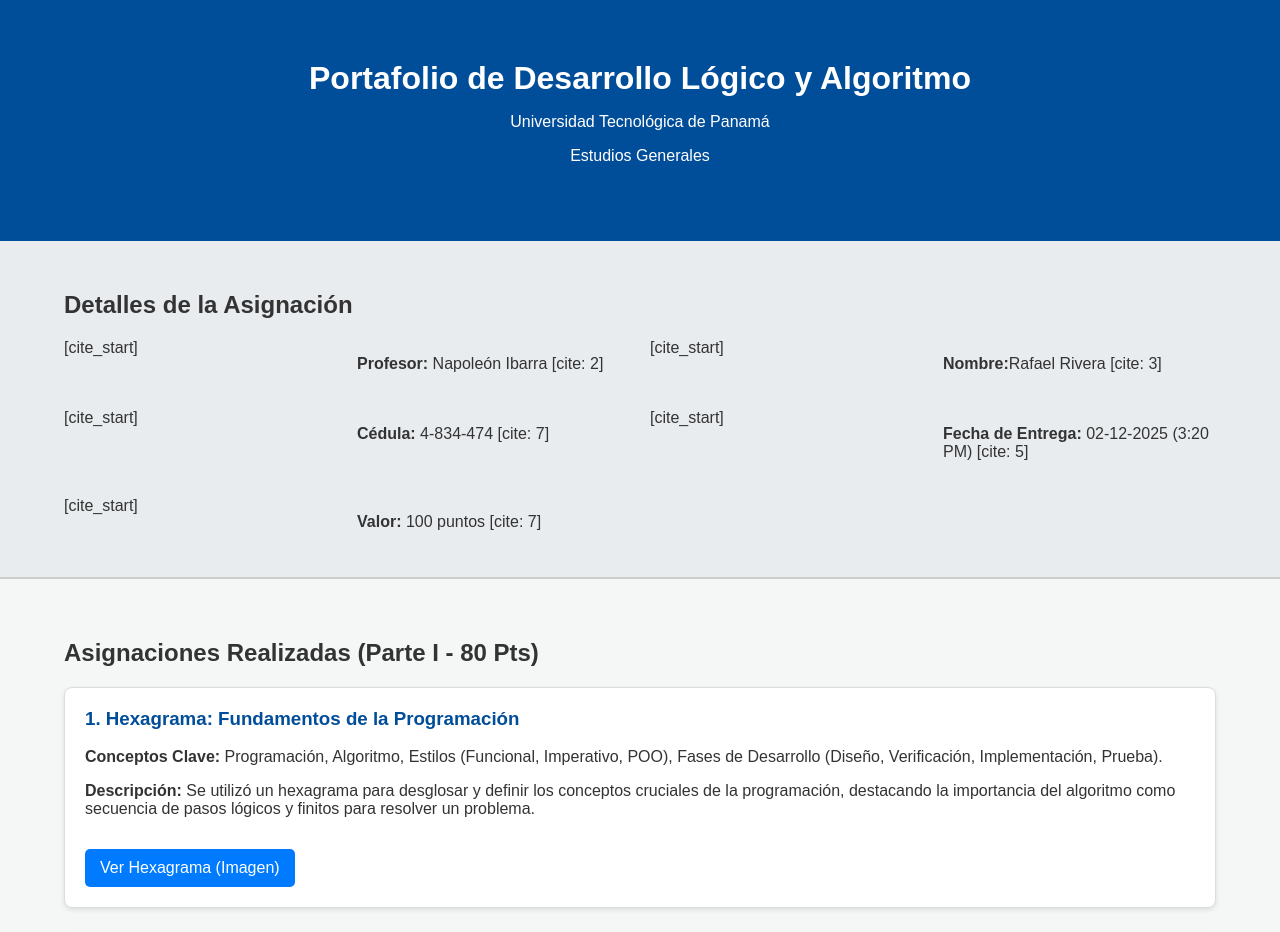
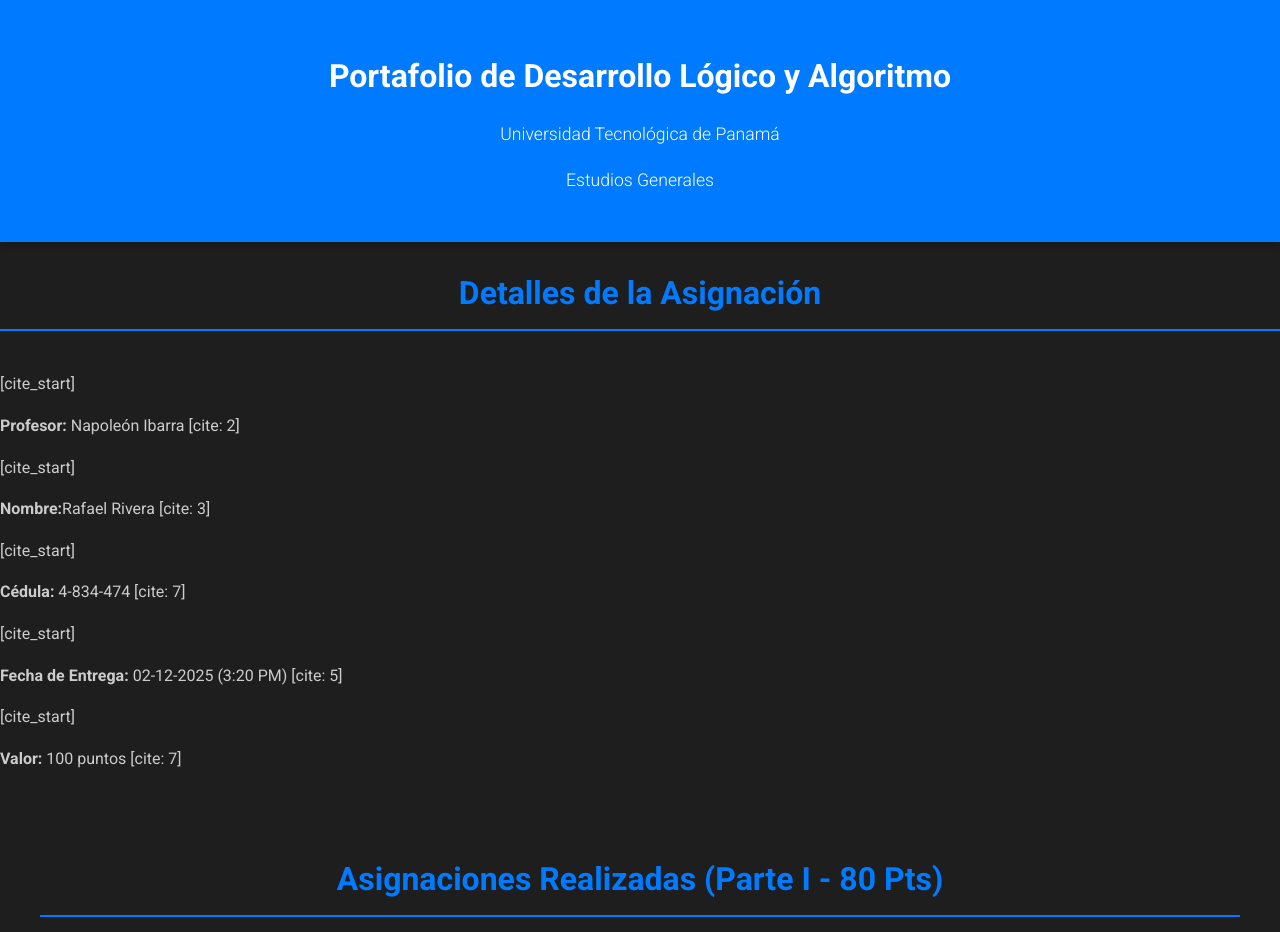
Before and after one commit to riveraeliud2905-rerg/Portafolio_Rafael-Rivera, a plain HTML site: page index.html in a window 1280 px wide. Shown: the top 932 px of the page. Drawn offline with Linux system fonts and the light colour scheme.

Commit message:
Add files via upload

```diff
--- a/Style.css
+++ b/Style.css
@@ -1,75 +1,118 @@
-/* Estilos Base */
+/* Importar tipografía moderna */
+@import url('https://fonts.googleapis.com/css2?family=Roboto:wght@300;400;700&display=swap');
+
+/* --- ESTILOS GENERALES Y ENCABEZADO --- */
 body {
-    font-family: sans-serif;
+    font-family: 'Roboto', sans-serif;
+    background-color: #1e1e1e; /* Fondo oscuro (look tech) */
+    color: #cccccc; /* Texto gris claro */
     margin: 0;
     padding: 0;
-    background-color: #f4f7f6;
-    color: #333;
+    line-height: 1.6;
 }
 
-header.hero {
-    background-color: #004d99; /* Azul de UTP */
+header {
+    background-color: #007bff; /* Azul brillante */
     color: white;
-    padding: 60px 20px;
+    padding: 30px 0;
     text-align: center;
+    box-shadow: 0 4px 6px rgba(0, 0, 0, 0.2);
 }
 
-header.hero h1 {
-    margin: 0 0 10px;
+header h1 {
+    margin-bottom: 5px;
+    font-weight: 700;
 }
 
-/* Sección de Información General */
-section.info {
-    padding: 30px 5%;
-    background-color: #e9ecef;
-    border-bottom: 2px solid #ccc;
+header p {
+    font-size: 1.1em;
+    font-weight: 300;
 }
 
-.info-grid {
-    display: grid;
-    grid-template-columns: repeat(auto-fit, minmax(250px, 1fr));
-    gap: 20px;
+/* --- SECCIÓN PRINCIPAL Y TÍTULOS --- */
+.assignments-section {
+    padding: 40px 20px;
+    max-width: 1200px;
+    margin: 0 auto; /* Centrar el contenido */
 }
 
-/* Sección de Asignaciones/Proyectos */
-main.assignments-section {
-    padding: 40px 5%;
+h2 {
+    color: #007bff; /* Título de la sección en azul */
+    text-align: center;
+    margin-bottom: 40px;
+    font-size: 2em;
+    border-bottom: 2px solid #007bff;
+    padding-bottom: 10px;
 }
 
+/* --- ESTILO DE LAS TARJETAS (NUEVO DISEÑO) --- */
 .assignment-card {
-    background-color: white;
-    border: 1px solid #ddd;
+    background-color: #252525; /* Fondo de tarjeta un poco más claro que el body */
+    padding: 25px;
+    margin-bottom: 25px;
     border-radius: 8px;
-    padding: 20px;
-    margin-bottom: 25px;
-    box-shadow: 0 2px 5px rgba(0,0,0,0.1);
+    box-shadow: 0 4px 8px rgba(0, 0, 0, 0.3); /* Sombra suave */
+    border-left: 5px solid #007bff; /* Barra de color en el lateral */
+    transition: transform 0.3s ease-in-out, box-shadow 0.3s ease-in-out;
+}
+
+/* EFECTO INTERACTIVO: Flotar al pasar el mouse */
+.assignment-card:hover {
+    transform: translateY(-5px); /* Se mueve ligeramente hacia arriba */
+    box-shadow: 0 10px 20px rgba(0, 0, 0, 0.5); /* Sombra más pronunciada */
 }
 
 .assignment-card h3 {
-    color: #004d99;
+    color: #00bfff; /* Título de la tarjeta en azul claro */
     margin-top: 0;
+    border-bottom: 1px dashed #333;
+    padding-bottom: 10px;
 }
 
+.assignment-card ul {
+    list-style-type: none;
+    padding-left: 0;
+}
+
+/* --- ESTILO DEL BLOQUE DE CÓDIGO (PRE) --- */
+pre {
+    background-color: #1a1a1a; /* Fondo muy oscuro para el código */
+    color: #a9b7c6; /* Texto de código legible */
+    border: 1px solid #333;
+    padding: 15px;
+    margin: 15px 0;
+    overflow-x: auto; /* Permite desplazamiento si el código es largo */
+    border-radius: 4px;
+    font-size: 0.9em;
+}
+
+code {
+    font-family: Consolas, monospace;
+}
+
+/* --- ESTILO DE BOTÓN (LINK DE ARCHIVOS) --- */
 .btn {
     display: inline-block;
-    background-color: #007bff; /* Azul de botón */
+    background-color: #007bff;
     color: white;
-    padding: 10px 15px;
+    padding: 10px 20px;
     text-decoration: none;
     border-radius: 5px;
     margin-top: 15px;
-    transition: background-color 0.3s;
+    transition: background-color 0.3s ease;
+    font-weight: 700;
 }
 
 .btn:hover {
-    background-color: #0056b3;
+    background-color: #0056b3; /* Color más oscuro al pasar el mouse */
 }
 
-/* Pie de página */
+/* --- PIE DE PÁGINA --- */
 footer {
+    background-color: #111;
+    color: #999;
     text-align: center;
-    padding: 20px;
-    background-color: #333;
-    color: white;
+    padding: 20px 0;
     font-size: 0.9em;
+    border-top: 1px solid #333;
 }
```
